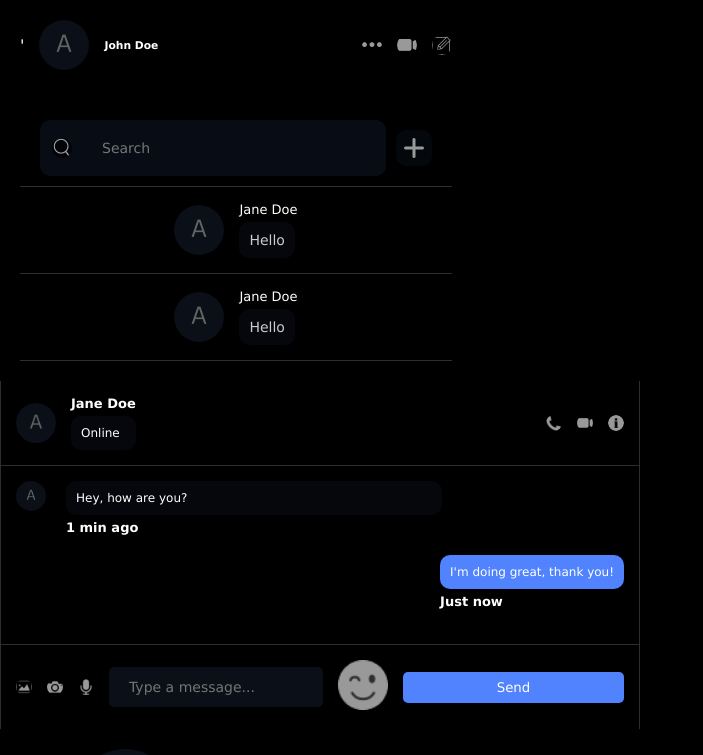
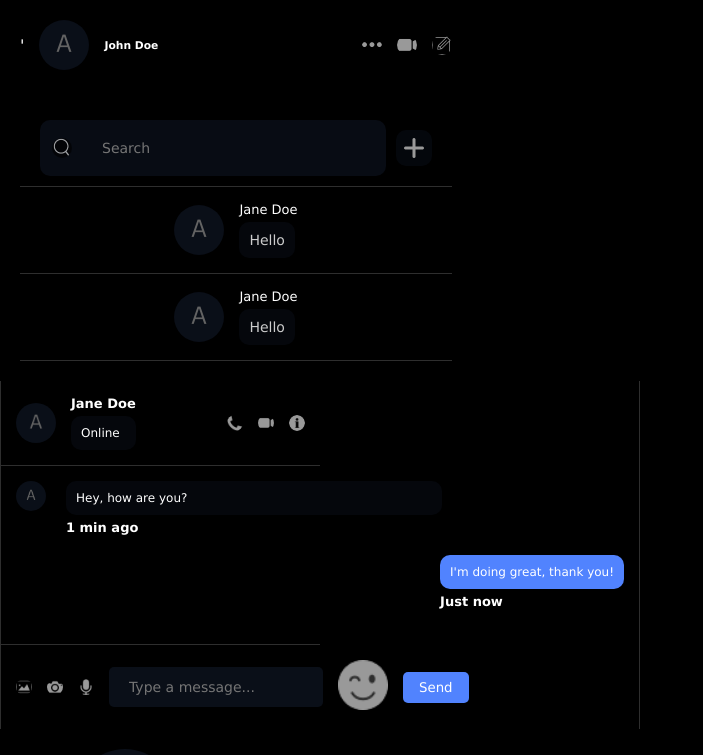
Before and after one commit to Bhagyapatel2024/chat, a React (Vite) app: page / in a window 1280 px wide. Shown: the top 755 px of the page, without its empty margins (0-703 px from the left). Built offline with nearby package versions, Linux system fonts and the light colour scheme.

Commit message:
Update chat.css

```diff
--- a/src/components/chat/chat.css
+++ b/src/components/chat/chat.css
@@ -14,6 +14,7 @@
   align-items: center;
   justify-content: space-between;
   border-bottom: 1px solid #dddddd35;
+   width:50%;
 }
 
 .user {
@@ -118,6 +119,7 @@
   border-top: 1px solid #dddddd35;
   gap: 15px;
   margin-top: auto;
+   width:50%;
 }
 
 .bottom .icons {
```
